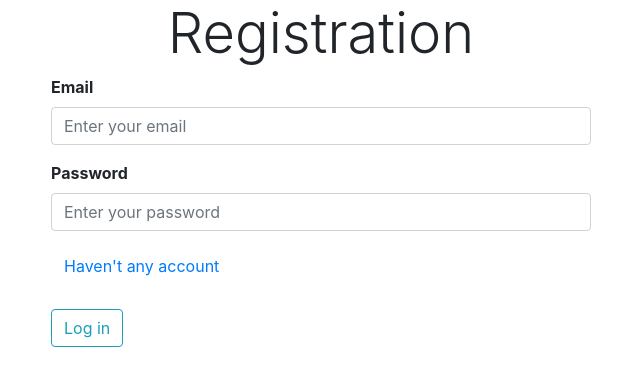
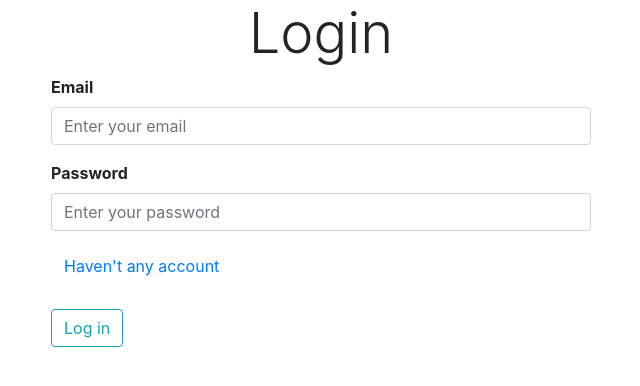
Before and after one commit to zahid-rahman/money-transaction, a React (Create React App) app in the folder webclient/: page /login in a window 1280 px wide. Shown: the top 386 px of the page, without its empty margins (319-959 px from the left). Built offline with nearby package versions, Linux system fonts and the light colour scheme.

Commit message:
FIX: changing login label in webclient

```diff
--- a/webclient/src/pages/Login.js
+++ b/webclient/src/pages/Login.js
@@ -71,7 +71,7 @@ class Login extends Component {
             <div className="row">
                 { !this.state.isLogin ?
                              <div className="col-sm-6 offset-md-3">
-                             <h1 className="text-center display-4">Registration</h1>
+                             <h1 className="text-center display-4">Login</h1>
                              <form method="post" onSubmit={this.submitHandler}>
 
                                  <div className="form-group">
```
